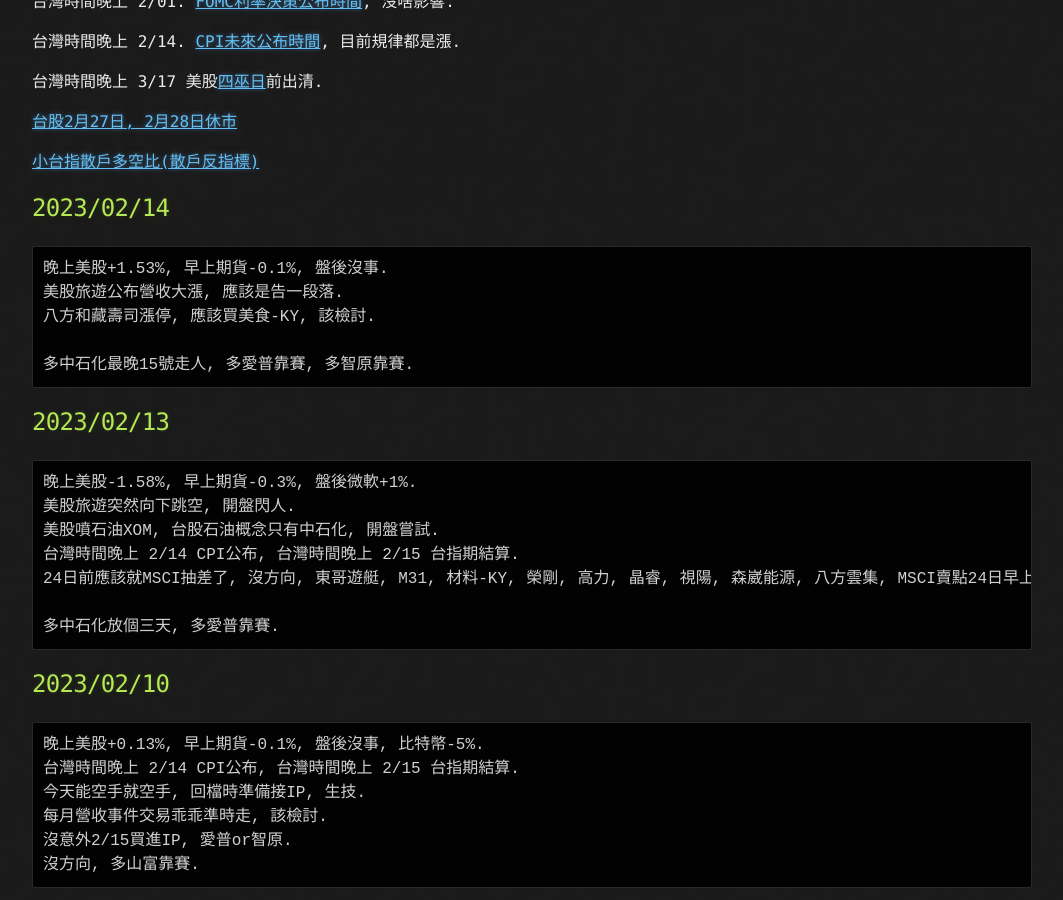
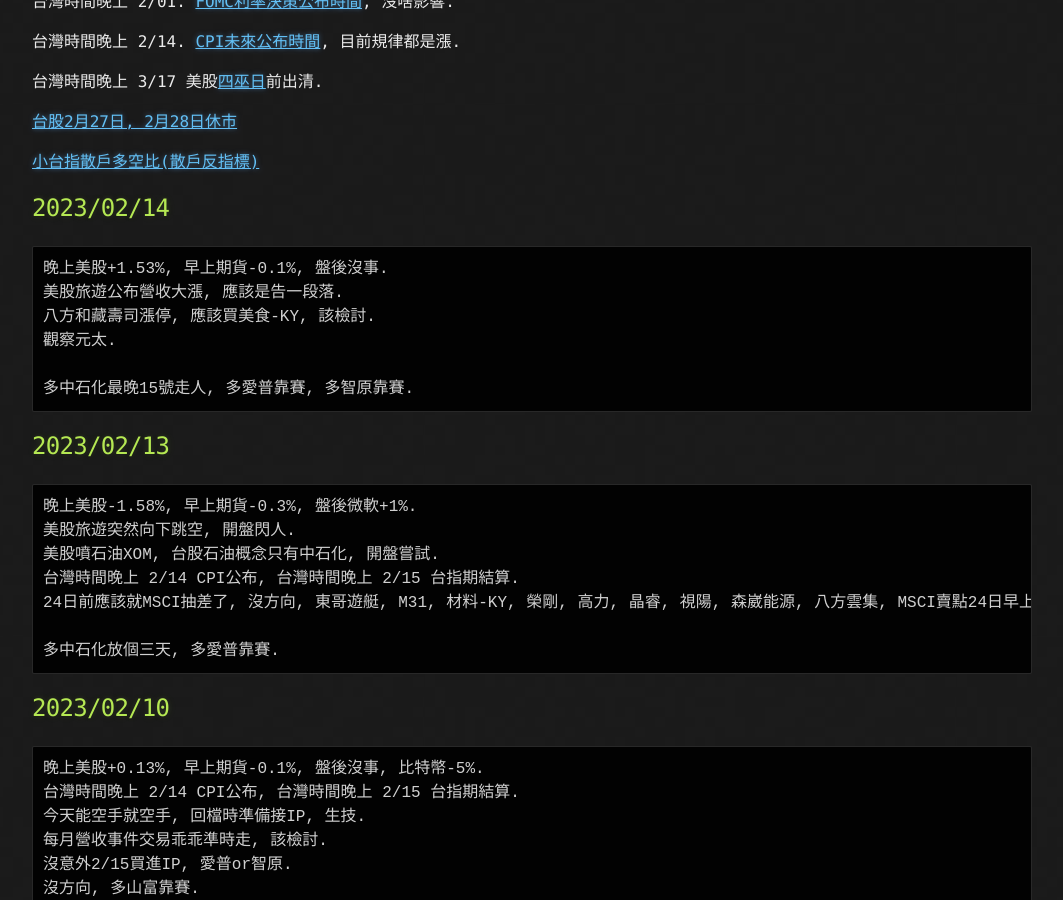
Before and after one commit to lepg5487/Stock_God, a Jekyll site: the page built from index.md, in a window 1280 px wide and 900 px high, scrolled down 428 px. Shown: the whole window, without its empty margins (108-1171 px from the left). Built offline with Jekyll 4.4.1, drawn with Linux system fonts in a browser that asks for light colours; our own code applies the rules of GitHub Pages for plain Markdown files.

Commit message:
Update index.md

````diff
--- a/index.md
+++ b/index.md
@@ -25,6 +25,7 @@
 晚上美股+1.53%, 早上期貨-0.1%, 盤後沒事.
 美股旅遊公布營收大漲, 應該是告一段落.
 八方和藏壽司漲停, 應該買美食-KY, 該檢討.
+觀察元太.
 
 多中石化最晚15號走人, 多愛普靠賽, 多智原靠賽.
 ```
````
